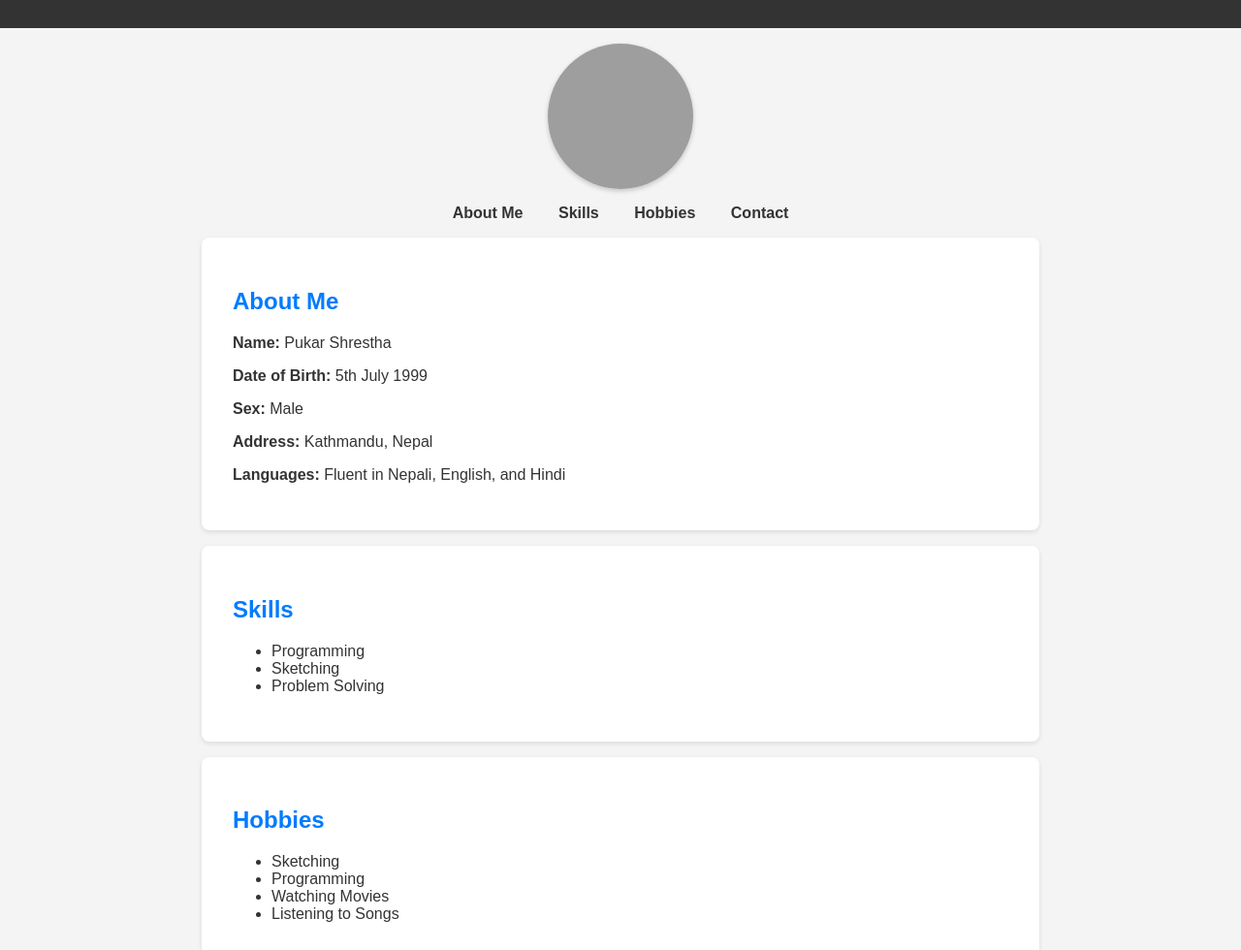
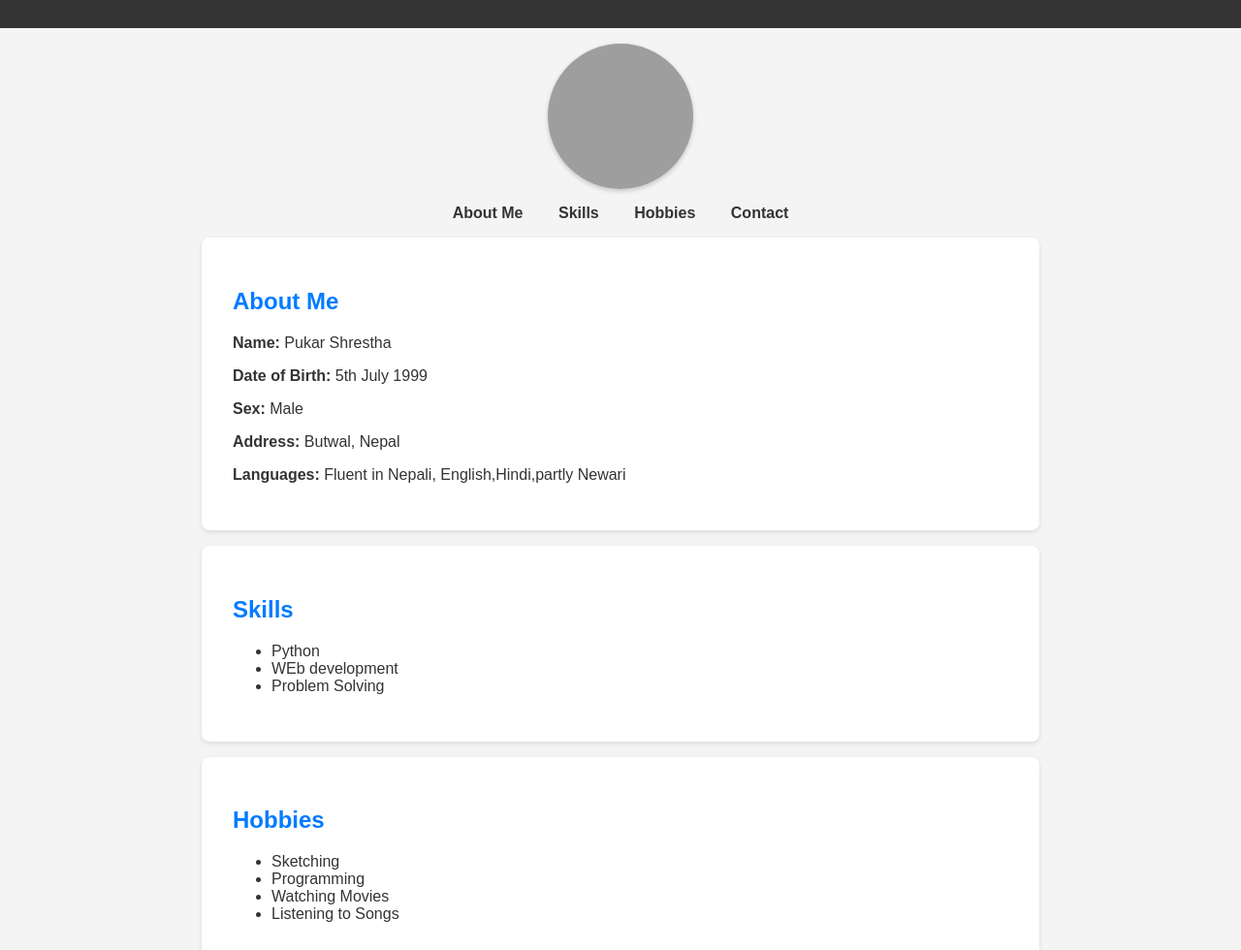
Before and after one commit to sthapukar321/html-portfolio2, a plain HTML site: page index.html in a window 1280 px wide. Shown: the part 117-1097 px from the top of the page at 97% size. Drawn offline with Linux system fonts and the light colour scheme; grey boxes are pictures that could not be loaded.

Commit message:
Update index.html

```diff
--- a/index.html
+++ b/index.html
@@ -79,14 +79,14 @@
         <p><strong>Name:</strong> Pukar Shrestha</p>
         <p><strong>Date of Birth:</strong> 5th July 1999</p>
         <p><strong>Sex:</strong> Male</p>
-        <p><strong>Address:</strong> Kathmandu, Nepal</p>
-        <p><strong>Languages:</strong> Fluent in Nepali, English, and Hindi</p>
+        <p><strong>Address:</strong> Butwal, Nepal</p>
+        <p><strong>Languages:</strong> Fluent in Nepali, English,Hindi,partly Newari</p>
     </section>
     <section id="skills">
         <h2>Skills</h2>
         <ul>
-            <li>Programming</li>
-            <li>Sketching</li>
+            <li>Python</li>
+            <li>WEb development</li>
             <li>Problem Solving</li>
         </ul>
     </section>
```
